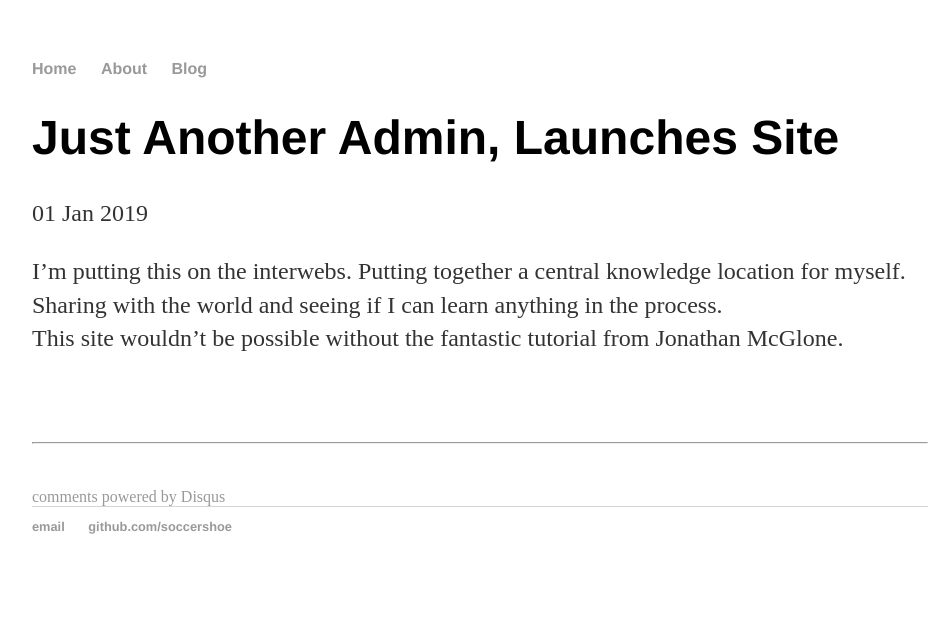
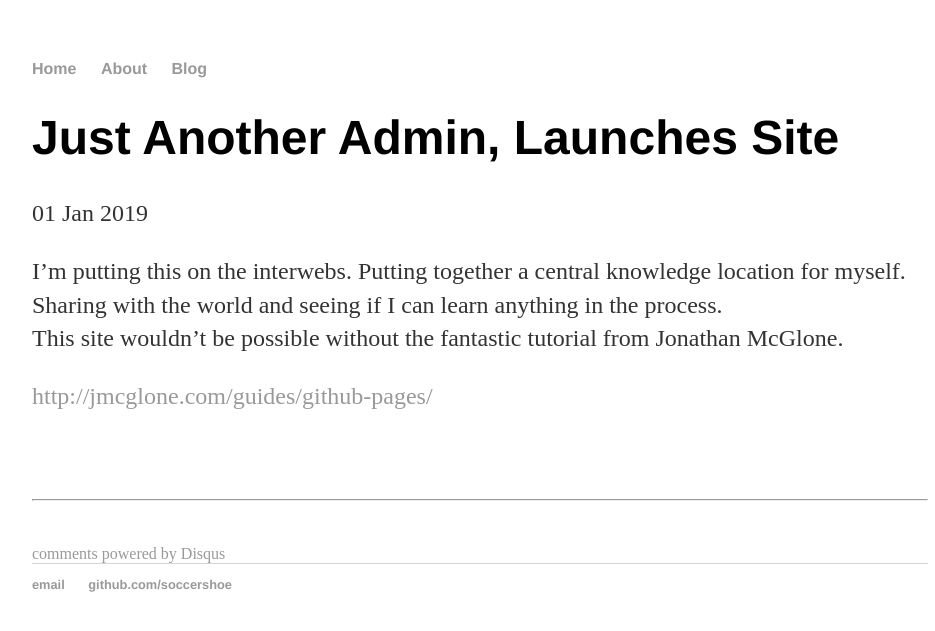
Before and after one commit to soccershoe/JustAnotherAdmin, a Jekyll site: the page built from _posts/2019-01-1-JustAnotherAdmin-site-launched.md, in a window 1280 px wide. Shown: the top 631 px of the page, without its empty margins (160-1095 px from the left). Built offline with Jekyll 4.4.1, drawn with Linux system fonts in a browser that asks for light colours; comment, search, counter and statistics services are not loaded.

Commit message:
first post update

```diff
--- a/_posts/2019-01-1-JustAnotherAdmin-site-launched.md
+++ b/_posts/2019-01-1-JustAnotherAdmin-site-launched.md
@@ -6,4 +6,5 @@ date: 2019-01-01
 
 I'm putting this on the interwebs.  Putting together a central knowledge location for myself.  Sharing with the world and seeing if I can learn anything in the process.
 This site wouldn't be possible without the fantastic tutorial from Jonathan McGlone.
-<link href="http://jmcglone.com/guides/github-pages/"/>
+
+<http://jmcglone.com/guides/github-pages/>
```
